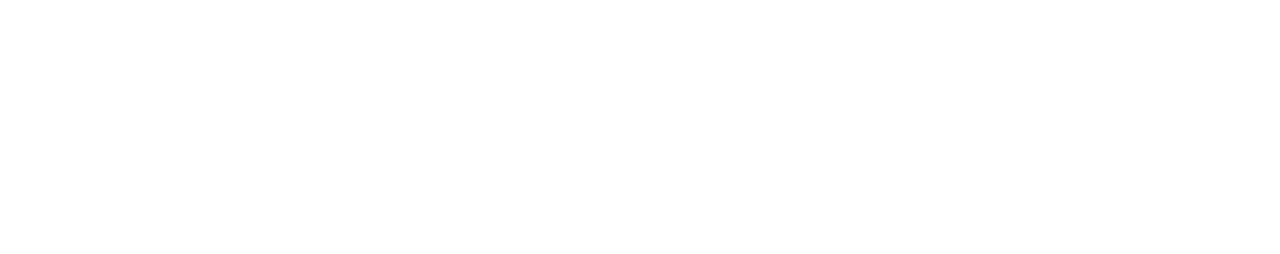
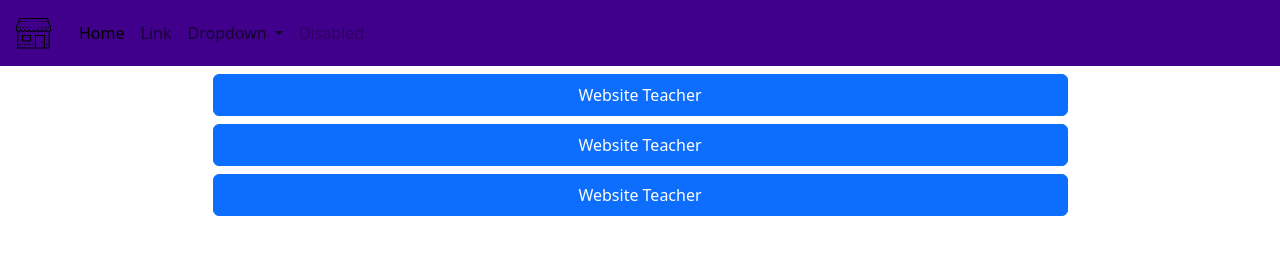
Before and after one commit to amircheshmenooshi/Html-Css, a plain HTML site: page index.html in a window 1280 px wide. Drawn offline with nearby package versions, Linux system fonts and the light colour scheme; files that its build step writes are made by us from their sources.

Commit message:
Create Navbar And Button

```diff
--- a/assests/css/style.css
+++ b/assests/css/style.css
@@ -0,0 +1,9 @@
+.icon-shop{
+    width: 43px;
+    height: 40px;
+}
+
+.bg-nav{
+    background-color: #40008B;
+    color: #40008B;
+}
--- a/index.html
+++ b/index.html
@@ -1,17 +1,73 @@
 <!DOCTYPE html>
 <html lang="en">
-
 <head>
     <meta charset="UTF-8">
-    <link rel="stylesheet" href="Style.css">
     <meta name="viewport" content="width=device-width, initial-scale=1.0">
-    <title>My Project</title>
+    <title>Document</title>
+    <link href="https://cdn.jsdelivr.net/npm/bootstrap@5.3.3/dist/css/bootstrap.min.css" rel="stylesheet" integrity="sha384-QWTKZyjpPEjISv5WaRU9OFeRpok6YctnYmDr5pNlyT2bRjXh0JMhjY6hW+ALEwIH" crossorigin="anonymous">
+    <link rel="stylesheet" href="assests/css/style.css">
 </head>
 
 <body>
 
+    <!--NavBar Web___________________________________-->
+    <nav class="navbar navbar-expand-lg navbar-light bg-nav">
+        <div class="container-fluid">
+          <a class="navbar-brand" href="#"><img src="assests/img/icon-shop.png" alt="فروشگاه" class="icon-shop"></a>
+          <button class="navbar-toggler" type="button" data-bs-toggle="collapse" data-bs-target="#navbarSupportedContent" aria-controls="navbarSupportedContent" aria-expanded="false" aria-label="Toggle navigation">
+            <span class="navbar-toggler-icon"></span>
+          </button>
+          <div class="collapse navbar-collapse" id="navbarSupportedContent">
+            <ul class="navbar-nav me-auto mb-2 mb-lg-0">
+              <li class="nav-item">
+                <a class="nav-link active" aria-current="page" href="#">Home</a>
+              </li>
+              <li class="nav-item">
+                <a class="nav-link" href="#">Link</a>
+              </li>
+              <li class="nav-item dropdown">
+                <a class="nav-link dropdown-toggle" href="#" id="navbarDropdown" role="button" data-bs-toggle="dropdown" aria-expanded="false">
+                  Dropdown
+                </a>
+                <ul class="dropdown-menu" aria-labelledby="navbarDropdown">
+                  <li><a class="dropdown-item" href="#">Action</a></li>
+                  <li><a class="dropdown-item" href="#">Another action</a></li>
+                  <li><hr class="dropdown-divider"></li>
+                  <li><a class="dropdown-item" href="#">Something else here</a></li>
+                </ul>
+              </li>
+              <li class="nav-item">
+                <a class="nav-link disabled" href="#" tabindex="-1" aria-disabled="true">Disabled</a>
+              </li>
+            </ul>
+          </div>
+        </div>
+      </nav>
+
+    <div class="container-xl">
+
+        <div class="row justify-content-center mt-2">
+            <button class="btn btn-primary w-75 p-2">
+                Website Teacher
+            </button>
+        </div>
+
+        <div class="row justify-content-center mt-2">
+            <button class="btn btn-primary w-75 p-2">
+                Website Teacher
+            </button>
+        </div>
+
+        <div class="row justify-content-center mt-2">
+            <button class="btn btn-primary w-75 p-2">
+                Website Teacher
+            </button>
+        </div>
+
+    </div>
 
 
+    <script src="https://cdn.jsdelivr.net/npm/bootstrap@5.3.3/dist/js/bootstrap.bundle.min.js" integrity="sha384-YvpcrYf0tY3lHB60NNkmXc5s9fDVZLESaAA55NDzOxhy9GkcIdslK1eN7N6jIeHz" crossorigin="anonymous"></script>
+    <script src="assests/js/script.js"></script>
 </body>
-
 </html>
```
Also changed, not shown: assests/img/icon-shop.png (added).
